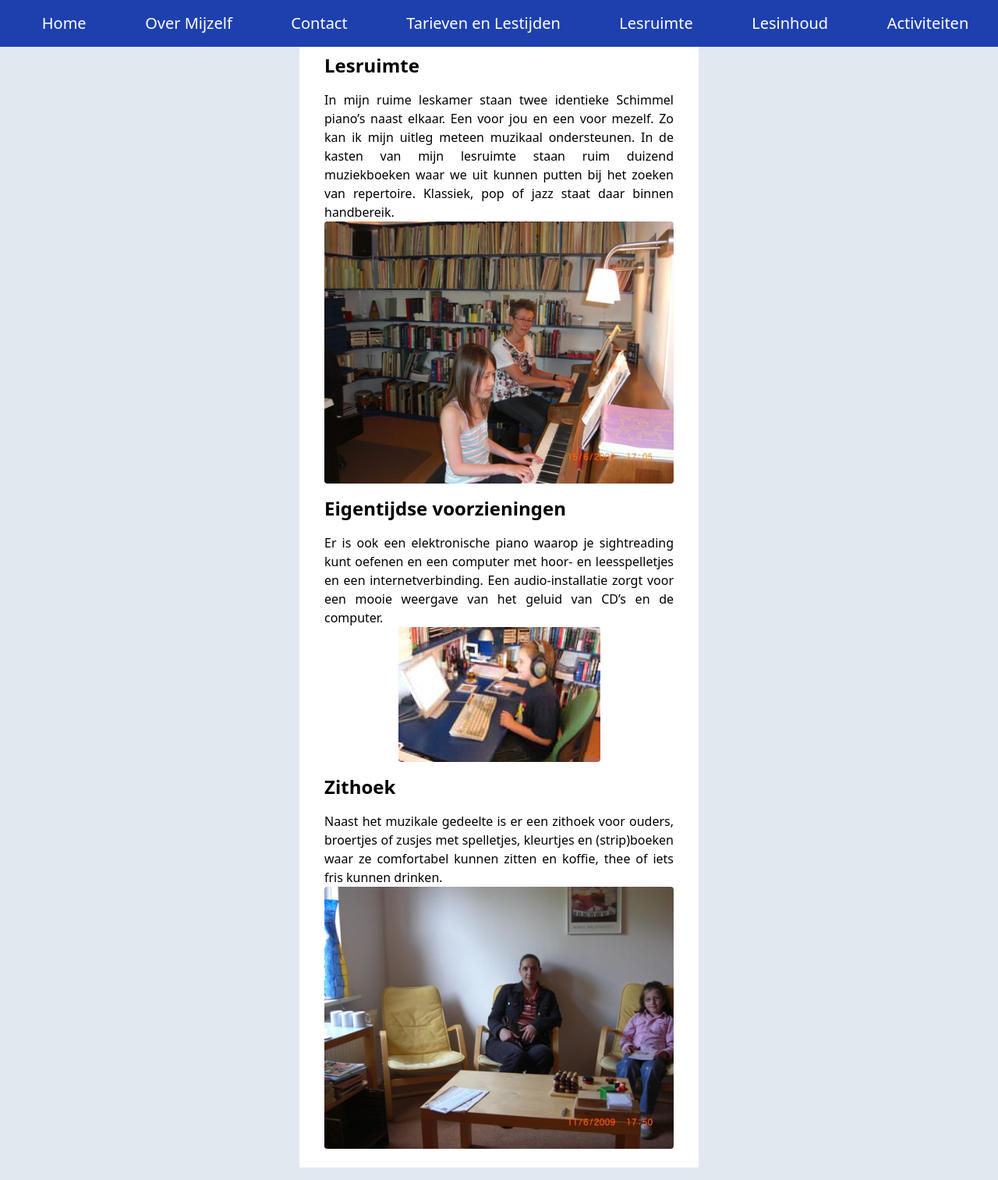
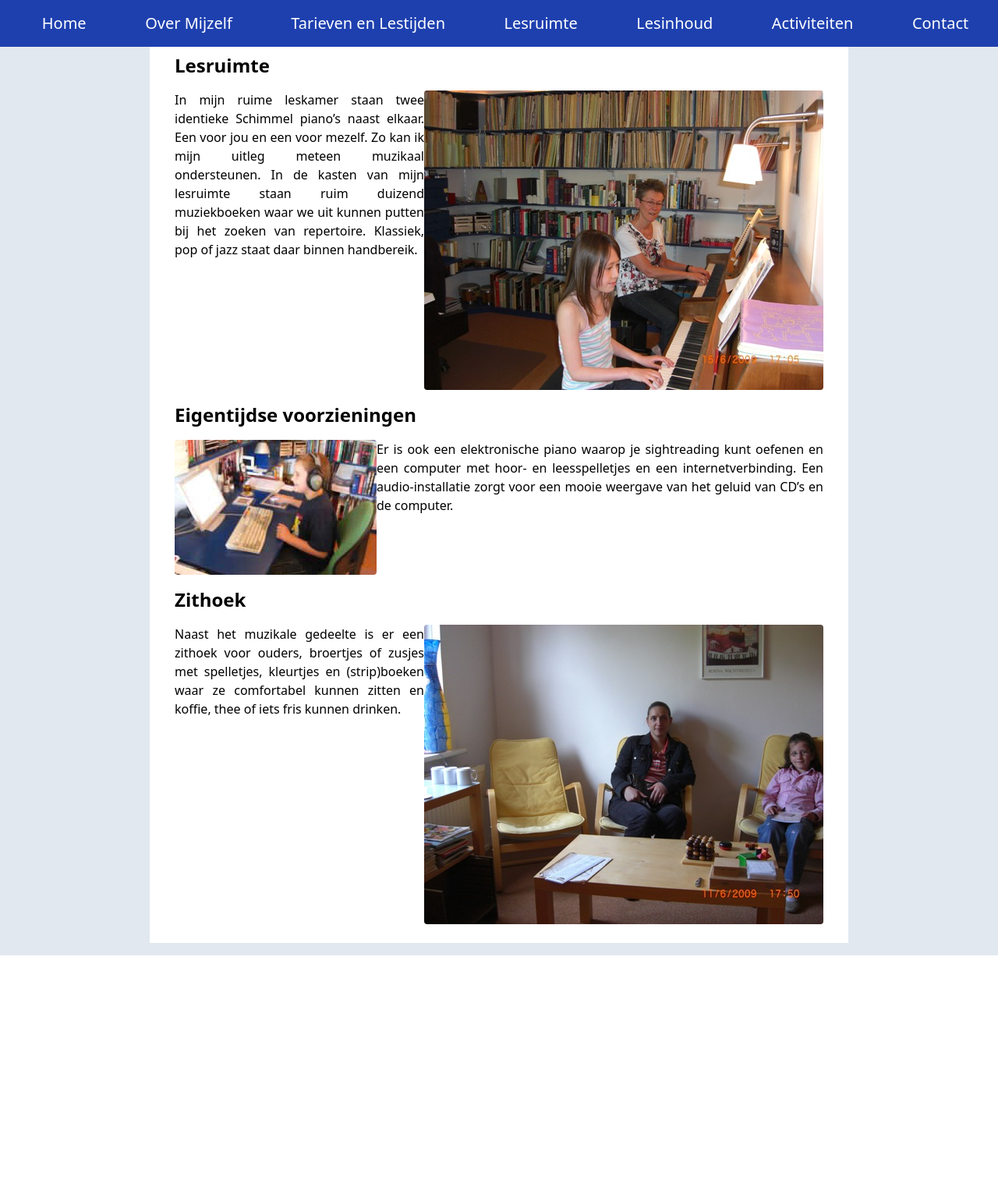
Before and after one commit to BotAngus/piano-site, a PHP site: page /room in a window 1280 px wide. Shown: the whole page at 78% size. After the commit the page ends 1225 px from the top, so only its background shows below. Run offline with PHP 8.4, Linux system fonts and the light colour scheme.

Commit message:
Versioning

```diff
--- a/about.php
+++ b/about.php
@@ -11,7 +11,7 @@
 <body class="bg-slate-200">
 <?php include "nav.php" ?>
 <main class="px-4 flex flex-row justify-center">
-    <div class="flex flex-col lg:w-[40%] lg:bg-white">
+    <div class="flex flex-col lg:w-[70%] lg:bg-white">
         <div class="flex row justify-center">
             <div class="lg:p-8">
                 <h1 class="text-4xl font-bold text-left mx-auto mt-4">Over Mijzelf</h1>
--- a/content.php
+++ b/content.php
@@ -11,7 +11,7 @@
 <body class="bg-slate-200">
 <?php include "nav.php" ?>
 <main class="[&_p]:text-justify flex flex-col lg:flex-row justify-center">
-    <div class="mb-4 mx-4 py-2 [&>div]:my-4 lg:w-[40%] lg:bg-white lg:px-8">
+    <div class="mb-4 mx-4 py-2 [&>div]:my-4 lg:w-[70%] lg:bg-white lg:px-8">
         <h1 class="text-4xl font-bold">De Lesinhoud</h1>
         <div class="[&_a]:underline ml-1">
             <ul class="[&_li]:leading-loose">
--- a/events.php
+++ b/events.php
@@ -11,7 +11,7 @@
 <body class="bg-slate-200">
 <?php include "nav.php" ?>
 <main class="[&_p]:text-justify flex flex-col lg:flex-row justify-center">
-    <div class="mb-4 mx-4 py-2 [&>div]:my-4 lg:w-[40%] lg:bg-white lg:px-8">
+    <div class="mb-4 mx-4 py-2 [&>div]:my-4 lg:w-[70%] lg:bg-white lg:px-8">
         <h1 class="text-2xl font-bold">Activiteiten</h1>
         <div>
             <h2 class="text-xl font-bold">Voorspeelavond
--- a/nav.php
+++ b/nav.php
@@ -24,10 +24,10 @@
     [&>a]:py-2 [&>a]:pl-4 [&>a]:text-white">
         <a href="/">Home</a>
         <a href="about">Over Mijzelf</a>
-        <a href="/contact">Contact</a>
         <a href="/pricing">Tarieven en Lestijden</a>
         <a href="/room">Lesruimte</a>
         <a href="/content">Lesinhoud</a>
         <a href="/events">Activiteiten</a>
+        <a href="/contact">Contact</a>
     </nav>
 </header>
--- a/output.css
+++ b/output.css
@@ -601,12 +601,12 @@ video {
   margin-top: 0.5rem;
 }
 
+.mt-4 {
+  margin-top: 1rem;
+}
+
 .mt-8 {
   margin-top: 2rem;
-}
-
-.mt-4 {
-  margin-top: 1rem;
 }
 
 .block {
@@ -720,6 +720,10 @@ video {
   flex-direction: column;
 }
 
+.flex-wrap {
+  flex-wrap: wrap;
+}
+
 .justify-center {
   justify-content: center;
 }
@@ -734,10 +738,6 @@ video {
 
 .overflow-hidden {
   overflow: hidden;
-}
-
-.overflow-clip {
-  overflow: clip;
 }
 
 .whitespace-pre-wrap {
@@ -776,6 +776,11 @@ video {
 .bg-blue-500 {
   --tw-bg-opacity: 1;
   background-color: rgb(59 130 246 / var(--tw-bg-opacity));
+}
+
+.bg-blue-700 {
+  --tw-bg-opacity: 1;
+  background-color: rgb(29 78 216 / var(--tw-bg-opacity));
 }
 
 .bg-blue-800 {
@@ -889,6 +894,11 @@ video {
   line-height: 2.5rem;
 }
 
+.text-8xl {
+  font-size: 6rem;
+  line-height: 1;
+}
+
 .text-sm {
   font-size: 0.875rem;
   line-height: 1.25rem;
@@ -973,9 +983,9 @@ video {
   top: 10px;
 }
 
-.before\:m-4::before {
+.before\:m-8::before {
   content: var(--tw-content);
-  margin: 1rem;
+  margin: 2rem;
 }
 
 .before\:block::before {
@@ -1087,16 +1097,16 @@ video {
     max-height: max-content;
   }
 
-  .lg\:w-1\/2 {
-    width: 50%;
-  }
-
-  .lg\:w-\[40\%\] {
-    width: 40%;
+  .lg\:w-\[70\%\] {
+    width: 70%;
   }
 
   .lg\:flex-row {
     flex-direction: row;
+  }
+
+  .lg\:flex-row-reverse {
+    flex-direction: row-reverse;
   }
 
   .lg\:justify-center {
--- a/room.php
+++ b/room.php
@@ -11,29 +11,29 @@
 <body class="bg-slate-200">
 <?php include "nav.php" ?>
 <main class="[&_p]:text-justify flex flex-col lg:flex-row justify-center">
-    <div class="mx-4 mb-4 py-2 [&>p]:my-4 lg:w-[40%] lg:bg-white lg:px-8">
+    <div class="mx-4 mb-4 py-2 [&>p]:my-4 lg:w-[70%] lg:bg-white lg:px-8">
         <h1 class="text-2xl font-bold">Lesruimte</h1>
-        <div class="py-4">
-            <p>
+        <div class="py-4 lg:flex lg:flex-row">
+            <p class="">
                 In mijn ruime leskamer staan twee identieke Schimmel piano’s naast elkaar. Een voor jou en een voor
                 mezelf.
                 Zo kan ik mijn uitleg meteen muzikaal ondersteunen. In de kasten van mijn lesruimte staan ruim duizend
                 muziekboeken waar we uit kunnen putten bij het zoeken van repertoire. Klassiek, pop of jazz staat daar
                 binnen handbereik.
-            </p> <img class="rounded shadow-gray-300" src="img/Saskia.JPG" alt="piano ruimte">
+            </p> <img class="rounded shadow-gray-300 flex-wrap" src="img/Saskia.JPG" alt="piano ruimte">
         </div>
         <h1 class="text-2xl font-bold">Eigentijdse voorzieningen</h1>
-        <div class="py-4"><p>
+        <div class="py-4 lg:flex lg:flex-row-reverse">
+            <p>
                 Er is ook een elektronische piano waarop je sightreading kunt oefenen en een computer met hoor- en
                 leesspelletjes en een internetverbinding. Een audio-installatie zorgt voor een mooie weergave van het
                 geluid
                 van CD’s en de computer.
             </p>
-            <div class="flex flex-row justify-center">
-                <img class="rounded aspect-auto" src="img/lesruimte3.jpg" alt="Lesruimte"></div>
+            <img class="rounded aspect-auto" src="img/lesruimte3.jpg" alt="Lesruimte">
         </div>
         <h1 class="text-2xl font-bold">Zithoek</h1>
-        <div class="py-4"><p>
+        <div class="py-4 lg:flex lg:flex-row"><p>
                 Naast het muzikale gedeelte is er een zithoek voor ouders, broertjes of zusjes met spelletjes, kleurtjes
                 en
                 (strip)boeken waar ze comfortabel kunnen zitten en koffie, thee of iets fris kunnen drinken.
```
Also changed, not shown: index.php (+4 -4 lines), pricing.php (+4 -4 lines).
